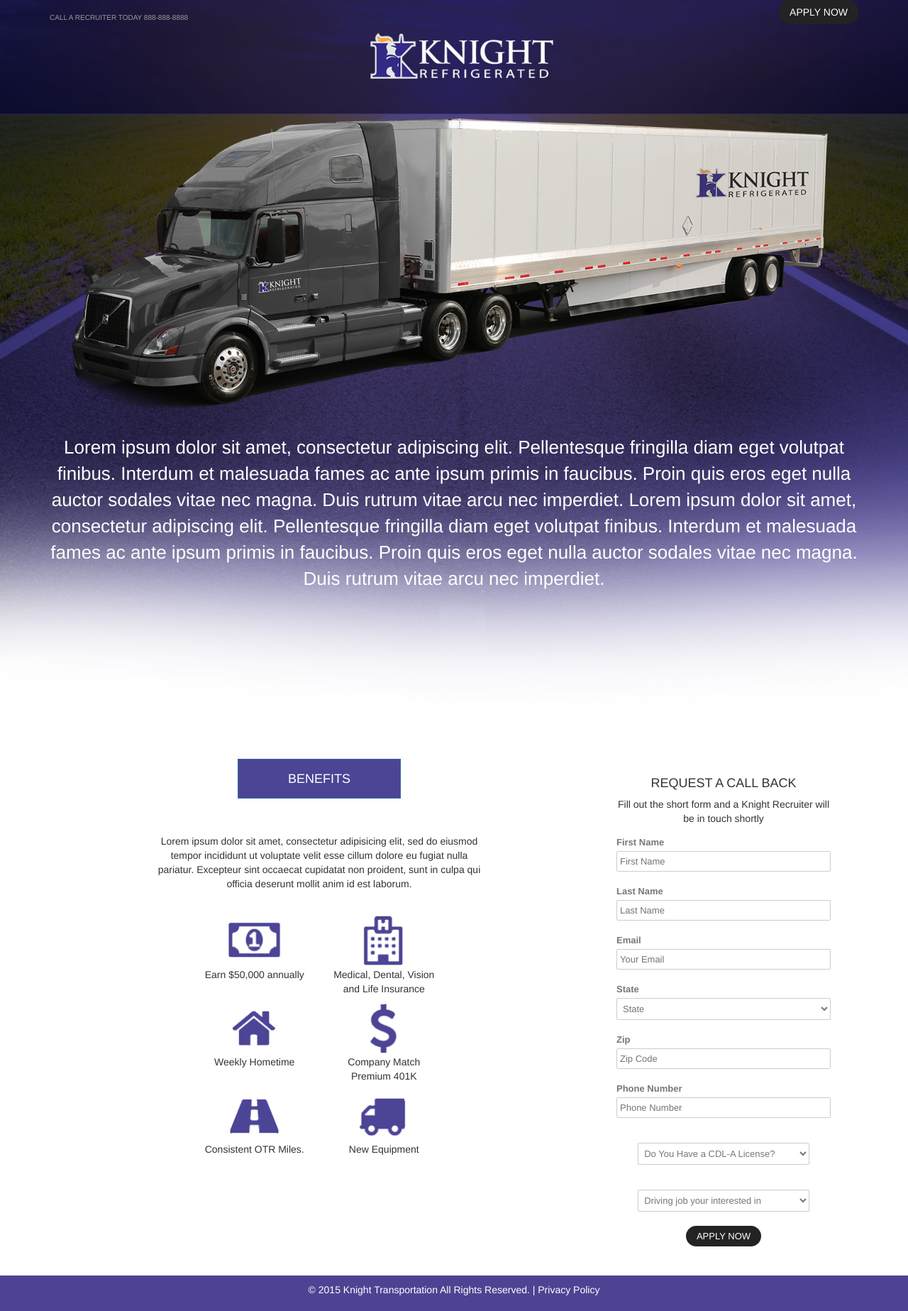
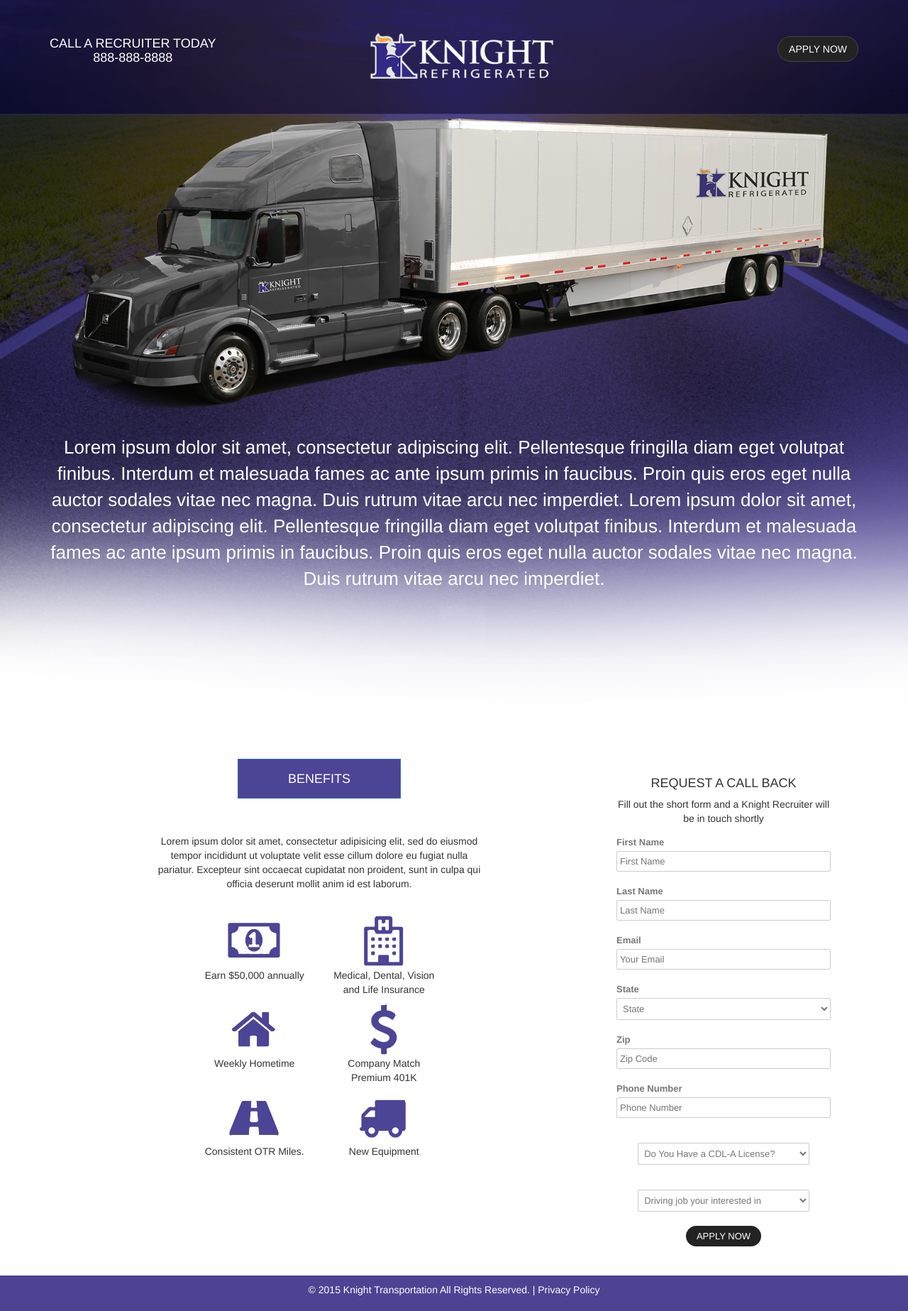
Before and after one commit to justinCook/KnightReefer, a PHP site: page / in a window 1280 px wide. Shown: the whole page at 71% size. Run offline with PHP 8.4, Linux system fonts and the light colour scheme.

Commit message:
Final Touches

```diff
--- a/css/style.css
+++ b/css/style.css
@@ -14,9 +14,6 @@
 height: 12%;
 }
 
-.navbar-inverse .navbar-brand{
-	font-size: 10px;
-}
 
 .navbar button{
 	float: right;
@@ -39,7 +36,6 @@
 			padding: 10px;
 }
 
-
 #mainContent .btn{
 	background: #4c4495;
 	border-radius: 0;
@@ -52,6 +48,7 @@
 	float: none;
 	margin: 0px auto 35px auto;
 }
+
 .booking {
 padding: 15px 20px;
 /*width: 75%;
@@ -71,9 +68,6 @@
 }
 
 .img-responsive {
-display: block;
-max-width: 50%;
-/* height: auto; */
 margin: 0 auto;
 }
 
@@ -164,7 +158,7 @@
 }
 
 .jumbotron .container{
-			background: transparent;
+			background: #2c264a;
 }
 }
 
@@ -184,6 +178,31 @@
 		font-size: 20px;
 		font-weight: 200;
 }
+
+.jumbotron .container{
+			background: transparent;
+}
+
+.navbar-inverse .container{
+	margin-top: 4%;
+
+}
+
+.navbar-header a.navbar-brand{
+	font-size: 18px;
+	text-align: center;
+	color: #ffffff;
+	padding-top: 0px;
+}
+
+.navbar-header a.navbar-brand:hover{
+	color: #e1e1e1;
+}
+
+.navbar button{
+	border: 1px solid #464646;
+}
+
 }
 
 @media (min-width: 1200px){
@@ -193,6 +212,8 @@
 background-size:contain;
 background-repeat: repeat-x;
 }
+
+
 .jumbotron {
 		padding: 38% 0 14% 0;
 		background-size: 100%;
--- a/index.html
+++ b/index.html
@@ -34,8 +34,7 @@
     <nav class="navbar navbar-inverse navbar-fixed-top">
       <div class="container">
         <div class="navbar-header">
-          <a class="navbar-brand" href="http://getbootstrap.com/examples/jumbotron/#">CALL A RECRUITER TODAY
-888-888-8888</a>
+          <a class="navbar-brand hidden-xs hidden-sm" href="http://getbootstrap.com/examples/jumbotron/#">CALL A RECRUITER TODAY<br>888-888-8888</a>
         </div>
          <div id="navbar" class="navbar-collapse">
           <!-- <form class="navbar-form navbar-right">
@@ -45,7 +44,7 @@
             <div class="form-group">
               <input type="password" placeholder="Password" class="form-control">
             </div> -->
-            <button type="submit" class="btn btn-success">Apply Now</button>
+            <button type="submit" class="btn btn-success hidden-xs hidden-sm">Apply Now</button>
 
           <!--</form>
         </div> --><!--/.navbar-collapse -->
@@ -59,6 +58,8 @@
         <div class="row">
          <div class="col-md-12">
               <p>Lorem ipsum dolor sit amet, consectetur adipiscing elit. Pellentesque fringilla diam eget volutpat finibus. Interdum et malesuada fames ac ante ipsum primis in faucibus. Proin quis eros eget nulla auctor sodales vitae nec magna. Duis rutrum vitae arcu nec imperdiet. Lorem ipsum dolor sit amet, consectetur adipiscing elit. Pellentesque fringilla diam eget volutpat finibus. Interdum et malesuada fames ac ante ipsum primis in faucibus. Proin quis eros eget nulla auctor sodales vitae nec magna. Duis rutrum vitae arcu nec imperdiet.</p>
+
+              <p class="visible-xs visible-sm">CALL A RECRUITER TODAY 888-888-8888 <br><br><button type="submit" class="btn btn-success">Apply Now</button> </p>
             </div>
 
           </div>
@@ -218,17 +219,17 @@
 
 
                 <span class="visible-sm visible-xs">
-                <button input name="Submit" type="submit" value="Submit" onClick="_gaq.push(['_trackPageview', '/jobs/activity/shortform_phn']);">Apply Now</button>
+                <button input name="Submit" class="btn-success" type="submit" value="Submit" onClick="_gaq.push(['_trackPageview', '/jobs/activity/shortform_phn']);">Apply Now</button>
                 </span>
                 <!-- end visible-phone -->
                 <!-- start visible-tablet -->
                 <span class="visible-md">
-                <button input name="Submit" type="submit" value="Submit" onClick="_gaq.push(['_trackPageview', '/jobs/activity/shortform_tab']);">Apply Now</button>
+                <button input name="Submit" class="btn-success" type="submit" value="Submit" onClick="_gaq.push(['_trackPageview', '/jobs/activity/shortform_tab']);">Apply Now</button>
                 </span>
                 <!-- end visible-tablet -->
                 <!-- start visible-desktop -->
                 <span class="visible-lg">
-                <button input name="Submit" type="submit" value="Submit" onClick="_gaq.push(['_trackPageview', '/jobs/activity/shortform_dsk']);">Apply Now</button>
+                <button input name="Submit" class="btn-success" type="submit" value="Submit" onClick="_gaq.push(['_trackPageview', '/jobs/activity/shortform_dsk']);">Apply Now</button>
                 </span>
 
             </form>
```
